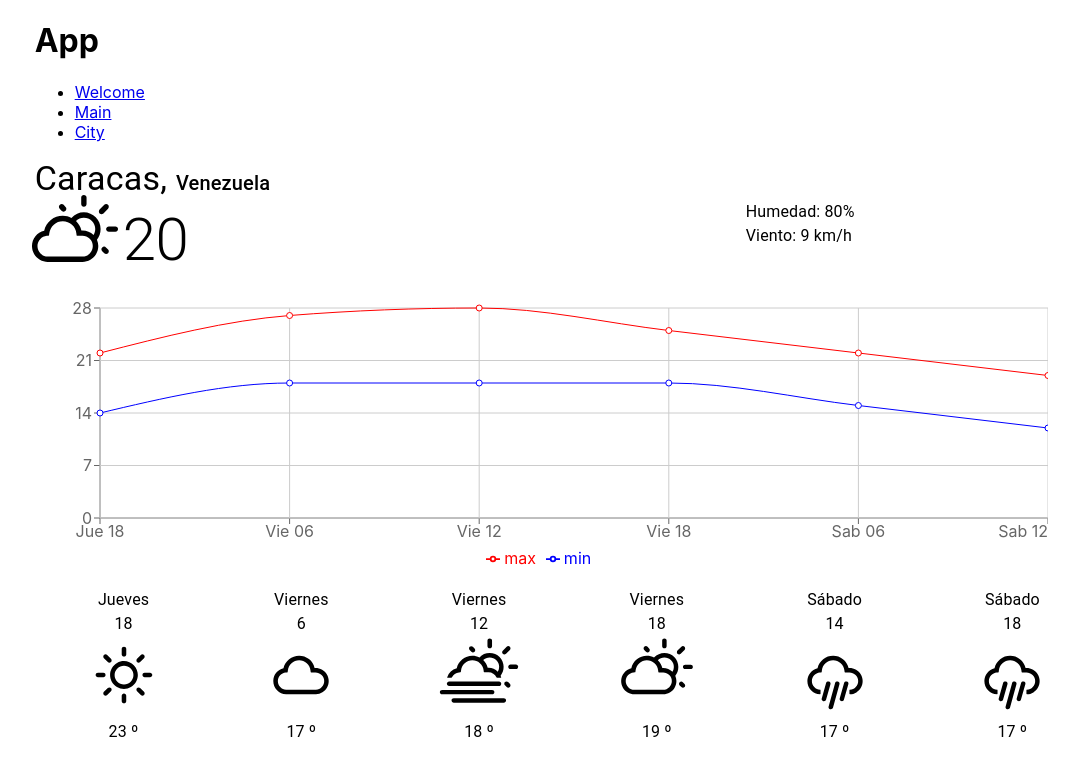
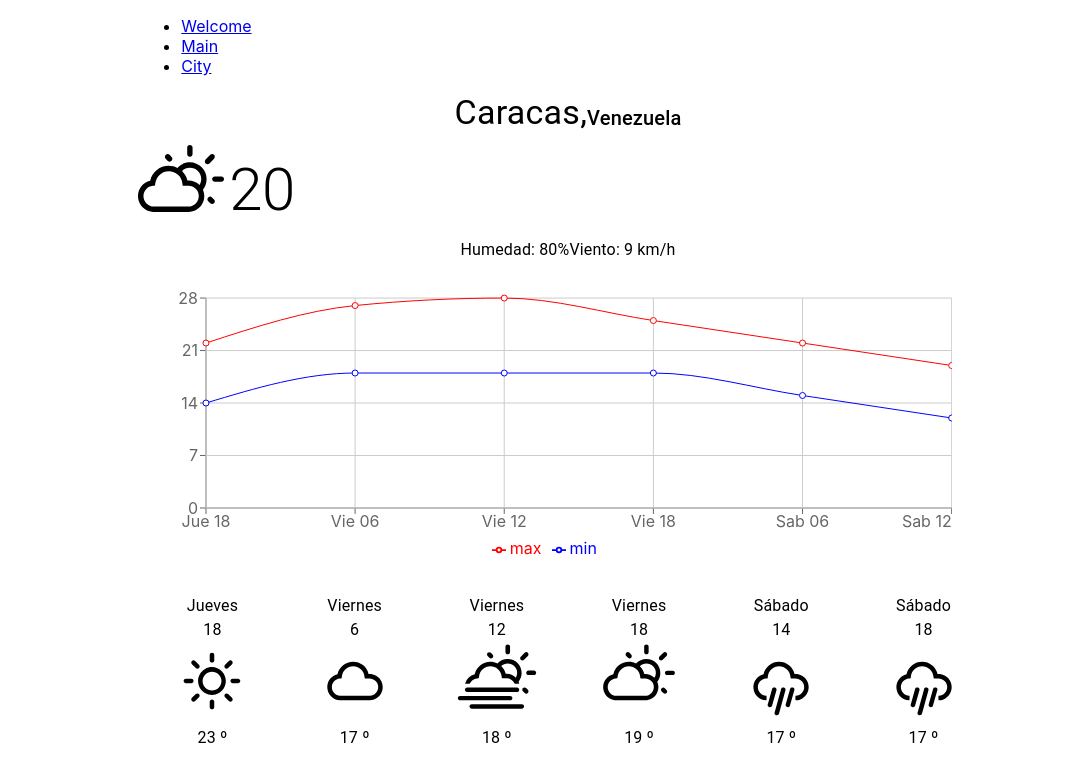
Before and after one commit to jreyesdev/weather-app, a React (Create React App) app: page /city in a window 1280 px wide. Shown: the top 782 px of the page, without its empty margins (72-1151 px from the left). Built offline with nearby package versions, Linux system fonts and the light colour scheme.

Commit message:
Mejoras visuales

```diff
--- a/src/App.jsx
+++ b/src/App.jsx
@@ -1,5 +1,4 @@
 import React from "react";
-import PropTypes from "prop-types";
 import { BrowserRouter as Router, Link, Route, Switch } from "react-router-dom";
 import Grid from "@mui/material/Grid";
 
@@ -8,11 +7,10 @@ import NotFoundPage from "./pages/NotFoundPage";
 import CityPage from "./pages/CityPage";
 import MainPage from "./pages/MainPage";
 
-const App = (props) => {
+const App = () => {
   return (
-    <Grid container justifyContent="center" direction="row" alignItems="center">
-      <Grid item sm={10}>
-        <h1>App</h1>
+    <Grid container justifyContent="center" direction="row">
+      <Grid item xs={12} sm={11} md={10} lg={8}>
         <Router>
           <div>
             <ul>
@@ -39,6 +37,4 @@ const App = (props) => {
   );
 };
 
-App.propTypes = {};
-
 export default App;
--- a/src/components/CityList/CityList.jsx
+++ b/src/components/CityList/CityList.jsx
@@ -1,14 +1,16 @@
 import React from "react";
 import PropTypes from "prop-types";
 import Grid from "@mui/material/Grid";
+import List from "@mui/material/List";
+import ListItem from "@mui/material/ListItem";
 import CityInfo from "../CityInfo/CityInfo";
 import Weather from "../Weather/Weather";
 
 const CityList = ({ cities, onClickCity }) => {
   return (
-    <ul>
+    <List>
       {cities.map((e, i) => (
-        <li key={i} onClick={onClickCity}>
+        <ListItem button key={i} onClick={onClickCity}>
           <Grid container justifyContent="center" alignItems="center">
             <Grid item xs={12} md={8}>
               <CityInfo city={e.city} country={e.country} />
@@ -17,9 +19,9 @@ const CityList = ({ cities, onClickCity }) => {
               <Weather temp={e.temp} icon="sunny" />
             </Grid>
           </Grid>
-        </li>
+        </ListItem>
       ))}
-    </ul>
+    </List>
   );
 };
 
--- a/src/pages/CityPage.jsx
+++ b/src/pages/CityPage.jsx
@@ -1,5 +1,4 @@
 import React from "react";
-import PropTypes from "prop-types";
 import Grid from "@mui/material/Grid";
 import CityInfo from "../components/CityInfo/CityInfo";
 import Weather from "../components/Weather/Weather";
@@ -27,17 +26,19 @@ const data = [
 
 const CityPage = () => {
   return (
-    <Grid container justifyContent="center" direction="column">
-      <Grid item xs={12}>
+    <Grid container justifyContent="center" direction="column" spacing={2}>
+      <Grid
+        container
+        justifyContent="center"
+        alignItems="flex-end"
+        item
+        xs={12}
+      >
         <CityInfo city="Caracas" country="Venezuela" />
       </Grid>
-      <Grid container item xs={12}>
-        <Grid item xs={8}>
-          <Weather icon="cloudy" temp={20} />
-        </Grid>
-        <Grid item xs={4}>
-          <WeatherDetails humidity={80} wind={9} />
-        </Grid>
+      <Grid container justifyContent="center" item xs={12}>
+        <Weather icon="cloudy" temp={20} />
+        <WeatherDetails humidity={80} wind={9} />
       </Grid>
       <Grid item>
         <ForeCastChart data={data} />
@@ -49,6 +50,4 @@ const CityPage = () => {
   );
 };
 
-CityPage.propTypes = {};
-
 export default CityPage;
--- a/src/pages/NotFoundPage.jsx
+++ b/src/pages/NotFoundPage.jsx
@@ -1,5 +1,4 @@
 import React from "react";
-import PropTypes from "prop-types";
 import { Link } from "react-router-dom";
 
 const NotFoundPage = (props) => {
@@ -11,6 +10,4 @@ const NotFoundPage = (props) => {
   );
 };
 
-NotFoundPage.propTypes = {};
-
 export default NotFoundPage;
--- a/src/pages/WelcomePage.jsx
+++ b/src/pages/WelcomePage.jsx
@@ -1,10 +1,7 @@
 import React from "react";
-import PropTypes from "prop-types";
 
 const WelcomePage = (props) => {
   return <div>Welcome page</div>;
 };
 
-WelcomePage.propTypes = {};
-
 export default WelcomePage;
```
